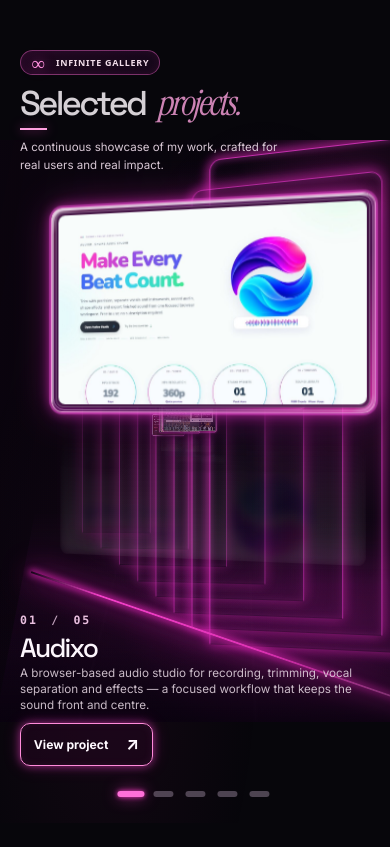
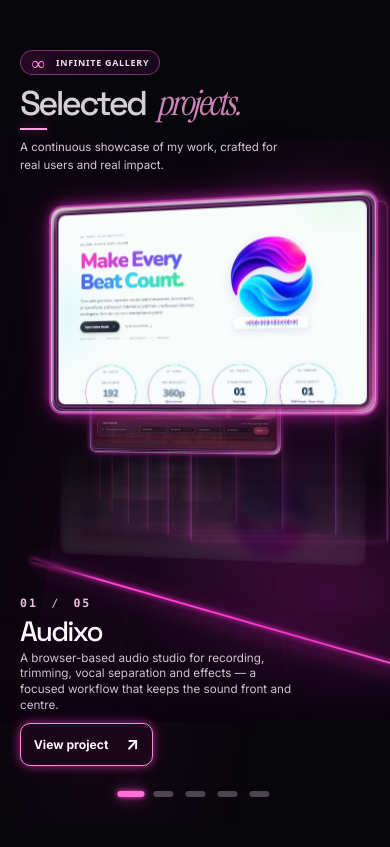
Before and after one commit to mhadiglobel-bot/Portfolio-, a Next.js app: page / in a window 390 px wide. Shown: the part 1540-2387 px from the top of the page. Built offline with nearby package versions, Linux system fonts and the light colour scheme.

Commit message:
Fix infinite gallery perspective and card proportions
Reduce excessive portal sizes, enlarge and better space screenshot cards in a continuous 3D lane, and rebalance glass lighting. Preserve the rest of the portfolio.

```diff
--- a/src/components/OrbitalStage.tsx
+++ b/src/components/OrbitalStage.tsx
@@ -20,16 +20,25 @@ type GalleryStop = {
   glow: number;
 };
 
-// Perspective path from the far-left vanishing point to the right foreground.
-// Both distant endpoints meet, so wrapping five projects has no visible jump.
+// Five screens share a single continuous perspective lane. A screen moves
+// smoothly from the foreground into the gallery as another becomes active.
+// The path joins at 0/5, preventing the old jump between ends.
 const stops: GalleryStop[] = [
-  { step: -2.5, x: 19.3, y: 48, scale: .15, z: -670, glow: .3 },
-  { step: -2, x: 27.5, y: 43.5, scale: .29, z: -500, glow: .53 },
-  { step: -1, x: 36.4, y: 27, scale: .56, z: -190, glow: .83 },
-  { step: 0, x: 48.8, y: 18, scale: .87, z: 32, glow: 1 },
-  { step: 1, x: 19.3, y: 49, scale: .19, z: -620, glow: .38 },
-  { step: 2, x: 24, y: 46.5, scale: .23, z: -570, glow: .48 },
-  { step: 2.5, x: 19.3, y: 48, scale: .15, z: -670, glow: .3 },
+  { step: 0, x: 48, y: 24, scale: .92, z: 50, glow: 1 },
+  { step: 1, x: 34.5, y: 31, scale: .68, z: -95, glow: .86 },
+  { step: 2, x: 28, y: 38, scale: .48, z: -210, glow: .7 },
+  { step: 3, x: 24, y: 43, scale: .34, z: -300, glow: .54 },
+  { step: 4, x: 21, y: 47, scale: .24, z: -390, glow: .4 },
+  { step: 5, x: 48, y: 24, scale: .92, z: 50, glow: 1 },
+];
+
+const portalFrames = [
+  { left: 48, top: 12, width: 51, height: 57, opacity: .71 },
+  { left: 42, top: 18, width: 44, height: 50, opacity: .56 },
+  { left: 37, top: 25, width: 36, height: 42, opacity: .43 },
+  { left: 32, top: 31, width: 29, height: 35, opacity: .34 },
+  { left: 28, top: 37, width: 23, height: 27, opacity: .26 },
+  { left: 25, top: 41, width: 17, height: 21, opacity: .19 },
 ];
 
 function getStop(relative: number) {
@@ -60,11 +69,13 @@ function ProjectGlassCard({
   count: number;
   reduced: boolean;
 }) {
-  const relative =
-    ((index - position + count / 2 + count * 4) % count) - count / 2;
+  // A cyclic 0..5 phase keeps the current panel at the front and puts the
+  // other four in visible, progressively smaller positions behind it.
+  const relative = ((index - position) % count + count) % count;
   const stop = getStop(relative);
-  const prominent = Math.abs(relative) < .55;
-  const near = Math.abs(relative) < 1.45;
+  const depth = Math.min(relative, count - relative);
+  const prominent = depth < .55;
+  const near = depth < 1.45;
   const style = {
     "--gallery-x": stop.x + "%",
     "--gallery-y": stop.y + "%",
@@ -72,7 +83,7 @@ function ProjectGlassCard({
     "--gallery-z": stop.z + "px",
     "--gallery-glow": String(stop.glow),
     "--glass-accent": project.accent,
-    zIndex: Math.round(70 - Math.abs(relative) * 12),
+    zIndex: Math.round(80 - depth * 13),
   } as CSSProperties;
 
   return (
@@ -116,7 +127,7 @@ function ProjectGlassCard({
 
 export default function OrbitalStage({ position, projects, reduced = false }: Props) {
   const count = projects.length;
-  const portals = useMemo(() => Array.from({ length: 8 }, (_, index) => index), []);
+  const portals = useMemo(() => portalFrames, []);
   if (count === 0) return null;
 
   return (
@@ -130,18 +141,18 @@ export default function OrbitalStage({ position, projects, reduced = false }: Pr
       <div className={styles.galleryFloor} aria-hidden="true" />
       <div className={styles.galleryTrack} aria-hidden="true" />
 
-      {portals.map((portal) => (
+      {portals.map((frame, index) => (
         <span
           aria-hidden="true"
-          key={portal}
+          key={index}
           className={styles.galleryPortal}
           style={{
-            "--portal-left": (52.6 - portal * 4.62) + "%",
-            "--portal-top": (1.5 + portal * 5.7) + "%",
-            "--portal-width": (55 - portal * 5.15) + "%",
-            "--portal-height": (86 - portal * 8.55) + "%",
-            "--portal-opacity": String(Math.max(.21, 1 - portal * .104)),
-            animationDelay: portal * -0.33 + "s",
+            "--portal-left": frame.left + "%",
+            "--portal-top": frame.top + "%",
+            "--portal-width": frame.width + "%",
+            "--portal-height": frame.height + "%",
+            "--portal-opacity": String(frame.opacity),
+            animationDelay: index * -0.33 + "s",
           } as CSSProperties}
         />
       ))}
--- a/src/components/PortfolioSections.module.css
+++ b/src/components/PortfolioSections.module.css
@@ -909,3 +909,96 @@
   .galleryShell { min-height: 520px; }
   .galleryVisual { bottom: 6%; }
 }
+
+
+/* Perspective correction: bounded gallery ribs, legible screenshots and quieter lighting. */
+.galleryPortal {
+  border-width: 1px;
+  border-color: rgba(252, 93, 226, .72);
+  border-bottom-color: rgba(239, 57, 196, .16);
+  border-radius: clamp(8px, 1.3vw, 16px) clamp(8px, 1.3vw, 16px) 0 0;
+  transform: rotateY(-12deg) skewY(-2deg);
+  box-shadow: 0 -1px 7px rgba(251, 63, 214, .36),
+    0 0 14px rgba(251, 50, 202, .15),
+    inset 0 0 6px rgba(248, 81, 221, .12);
+}
+.galleryCard {
+  transition: top .13s linear, left .13s linear, transform .13s linear, opacity .16s ease;
+}
+.galleryCard[data-prominent="true"] .galleryGlass {
+  border-color: rgba(255, 180, 234, .9);
+  box-shadow:
+    0 0 1px 2px rgba(255, 91, 230, .55),
+    0 0 14px rgba(245, 46, 210, .66),
+    0 0 33px rgba(251, 45, 206, .3),
+    2px 14px 45px rgba(10, 0, 20, .62),
+    inset 1px 2px 2px rgba(255, 255, 255, .7);
+}
+.galleryCard:not([data-prominent="true"]) .galleryGlass {
+  box-shadow:
+    0 0 7px rgba(250, 61, 210, .62),
+    0 0 17px rgba(226, 51, 196, .28),
+    2px 8px 19px rgba(10, 0, 20, .62),
+    inset 1px 1px 2px rgba(255, 255, 255, .35);
+}
+.galleryAtmosphere {
+  background:
+    radial-gradient(ellipse 50% 51% at 81% 28%, rgba(179, 28, 146, .16), transparent 70%),
+    radial-gradient(ellipse 55% 28% at 64% 71%, rgba(159, 28, 141, .13), transparent 76%),
+    linear-gradient(100deg, rgba(13, 3, 16, .54), rgba(12, 2, 20, .08) 57%, rgba(29, 4, 30, .25));
+}
+.galleryFloor {
+  inset: 59% -4% -14% 16%;
+  opacity: .8;
+}
+.galleryFloorMist {
+  inset: 77% 0 0 0;
+  background: linear-gradient(180deg, transparent 18%, rgba(18, 2, 23, .11) 55%, rgba(8, 2, 13, .65));
+}
+.galleryTrack {
+  left: 21%;
+  top: 69%;
+  width: 83%;
+  transform: rotate(16deg);
+  box-shadow: 0 0 5px 1px rgba(255, 40, 206, .6),
+    0 0 20px 2px rgba(241, 37, 210, .27);
+}
+.galleryProjectInfo {
+  width: min(35vw, 380px);
+}
+.galleryProjectInfo h3 {
+  font-size: clamp(1.75rem, 2.65vw, 2.85rem);
+}
+.galleryProjectInfo p {
+  max-width: 38ch;
+  display: -webkit-box;
+  -webkit-line-clamp: 4;
+  -webkit-box-orient: vertical;
+  overflow: hidden;
+}
+@media (min-width: 701px) and (min-height: 940px) {
+  .galleryCopy { padding-bottom: clamp(1rem, 7svh, 6rem); }
+  .galleryProjectInfo h3 { font-size: clamp(1.7rem, 2.5vw, 2.75rem); }
+  .galleryTrack { top: 66%; }
+}
+@media (max-width: 700px) {
+  .galleryProjectInfo {
+    width: 100%;
+  }
+  .galleryPortal {
+    border-width: 1px;
+    opacity: calc(var(--portal-opacity) * .72);
+  }
+  .galleryTrack {
+    top: 72%;
+    left: 8%;
+    width: 110%;
+  }
+  .galleryCopy { padding-bottom: 0; }
+  .galleryCard:not([data-prominent="true"]) {
+    left: min(var(--gallery-x), 18%);
+  }
+}
+@media (prefers-reduced-motion: reduce) {
+  .galleryCard { transition: none; }
+}
```
